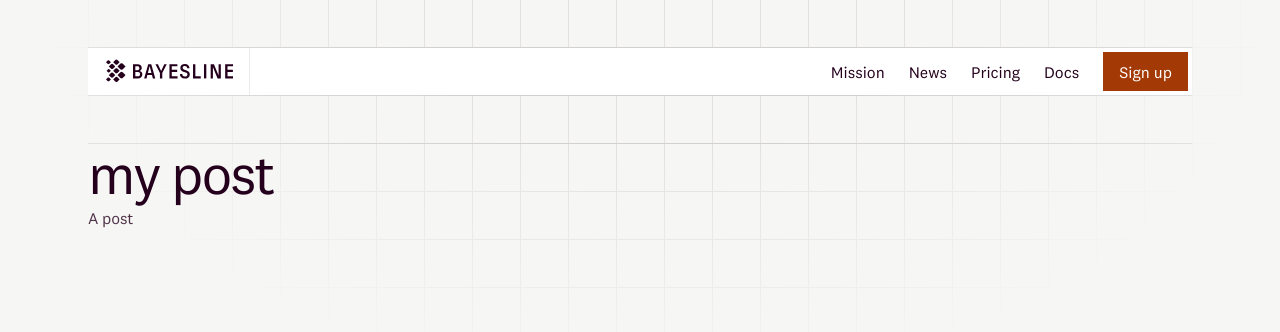
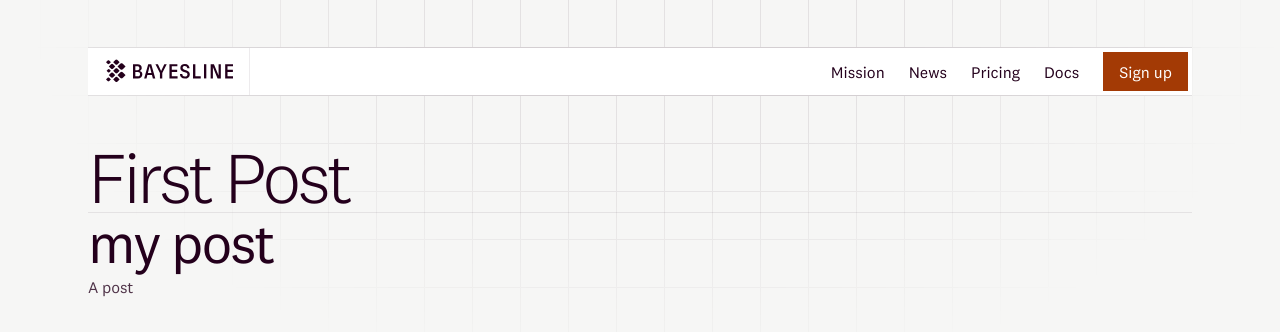
Before and after one commit to sebastiangraz/bayesline, a React (Vite) app: page /posts/first-post in a window 1280 px wide. Shown: the top 332 px of the page. Built offline with nearby package versions, Linux system fonts and the light colour scheme.

Commit message:
add frontmatter parsin

```diff
--- a/package.json
+++ b/package.json
@@ -16,7 +16,8 @@
     "@typeform/embed-react": "^3.17.0",
     "framer-motion": "^11.2.11",
     "react": "^18.3.1",
-    "react-dom": "^18.3.1"
+    "react-dom": "^18.3.1",
+    "slugify": "^1.6.6"
   },
   "devDependencies": {
     "@csstools/postcss-global-data": "^2.1.1",
@@ -36,6 +37,8 @@
     "postcss-custom-media": "^10.0.6",
     "postcss-preset-env": "^9.5.14",
     "prettier": "^3.3.2",
+    "remark-frontmatter": "^5.0.0",
+    "remark-mdx-frontmatter": "^5.0.0",
     "typescript": "^5.4.5",
     "vite": "^5.3.1",
     "vite-css-modules": "^1.4.2"
--- a/src/pages/News/index.tsx
+++ b/src/pages/News/index.tsx
@@ -1,4 +1,5 @@
 import { Link } from '@tanstack/react-router';
+import slugify from 'slugify';
 
 const globEntries = Object.entries(
   import.meta.glob<string | string[] | any>(['@/pages/posts/*.mdx'], {
@@ -13,7 +14,7 @@ export function News() {
         <h2>News</h2>
         <hr />
         <ul>
-          {entryMeta.map(({ slug }) => {
+          {entryMeta.map(({ slug, title }) => {
             return (
               <li key={slug}>
                 <Link
@@ -22,7 +23,7 @@ export function News() {
                     postId: `${slug}`
                   }}
                 >
-                  {slug}
+                  {title}
                 </Link>
               </li>
             );
@@ -35,11 +36,14 @@ export function News() {
 
 export const entryMeta = globEntries.map(([relativePath, module]) => {
   const Page = module.default;
-  const path = relativePath.replace('/src/pages/posts/', '');
-  const slug = path.replace('.mdx', '');
+  const title = module.frontmatter.title;
+  const slug = slugify(title, { lower: true });
+  // const path = relativePath.replace('/src/pages/posts/', '');
+  // const slug = path.replace('.mdx', '');
+
   return {
+    title,
     slug,
-    path,
     Page,
     id: `${slug}`
   };
--- a/src/routes/posts.$postId.tsx
+++ b/src/routes/posts.$postId.tsx
@@ -21,7 +21,7 @@ export const Route = createFileRoute('/posts/$postId')({
   loader: async ({ params }) => {
     const post = entryMeta.find((p) => p.id === params.postId);
     if (!post) throw new Error('Post not found');
-    return post;
+    return { post };
   },
   errorComponent: PostErrorComponent as any,
   notFoundComponent: () => {
@@ -31,13 +31,13 @@ export const Route = createFileRoute('/posts/$postId')({
 });
 
 function PostComponent() {
-  const { Page } = Route.useLoaderData();
+  const { post } = Route.useLoaderData();
+  const { Page, title } = post;
 
   return (
     <div className="col" style={{ display: 'initial' }}>
-      <h4>{Page.title}</h4>
+      <h1>{title}</h1>
       <hr />
-
       <MDXProvider components={components}>
         <Page />
       </MDXProvider>
--- a/vite.config.ts
+++ b/vite.config.ts
@@ -3,7 +3,8 @@ import react from '@vitejs/plugin-react-swc';
 import { patchCssModules } from 'vite-css-modules';
 import { fileURLToPath, URL } from 'url';
 import { TanStackRouterVite } from '@tanstack/router-vite-plugin';
-
+import remarkFrontmatter from 'remark-frontmatter';
+import remarkMdxFrontmatter from 'remark-mdx-frontmatter';
 // https://vitejs.dev/config/
 
 export default defineConfig(async (): Promise<UserConfig> => {
@@ -13,7 +14,7 @@ export default defineConfig(async (): Promise<UserConfig> => {
     //use patchCssModules until VITE 5.3 is released
     plugins: [
       patchCssModules(),
-      mdx.default({ remarkPlugins: [], providerImportSource: '@mdx-js/react' }),
+      mdx.default({ remarkPlugins: [remarkFrontmatter, remarkMdxFrontmatter], providerImportSource: '@mdx-js/react' }),
       react(),
       TanStackRouterVite()
     ],
```
Also changed, not shown: 1 other file (tests, documents, lock files or other folders).
